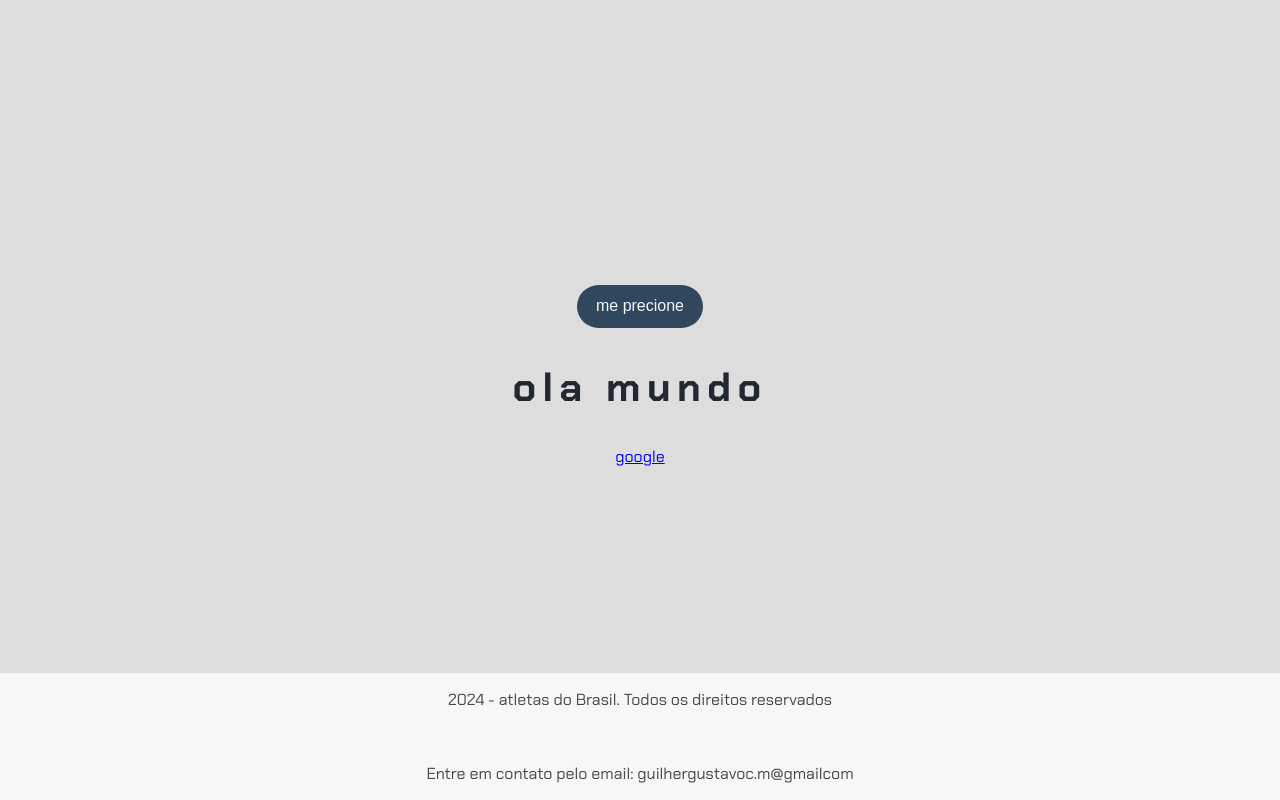
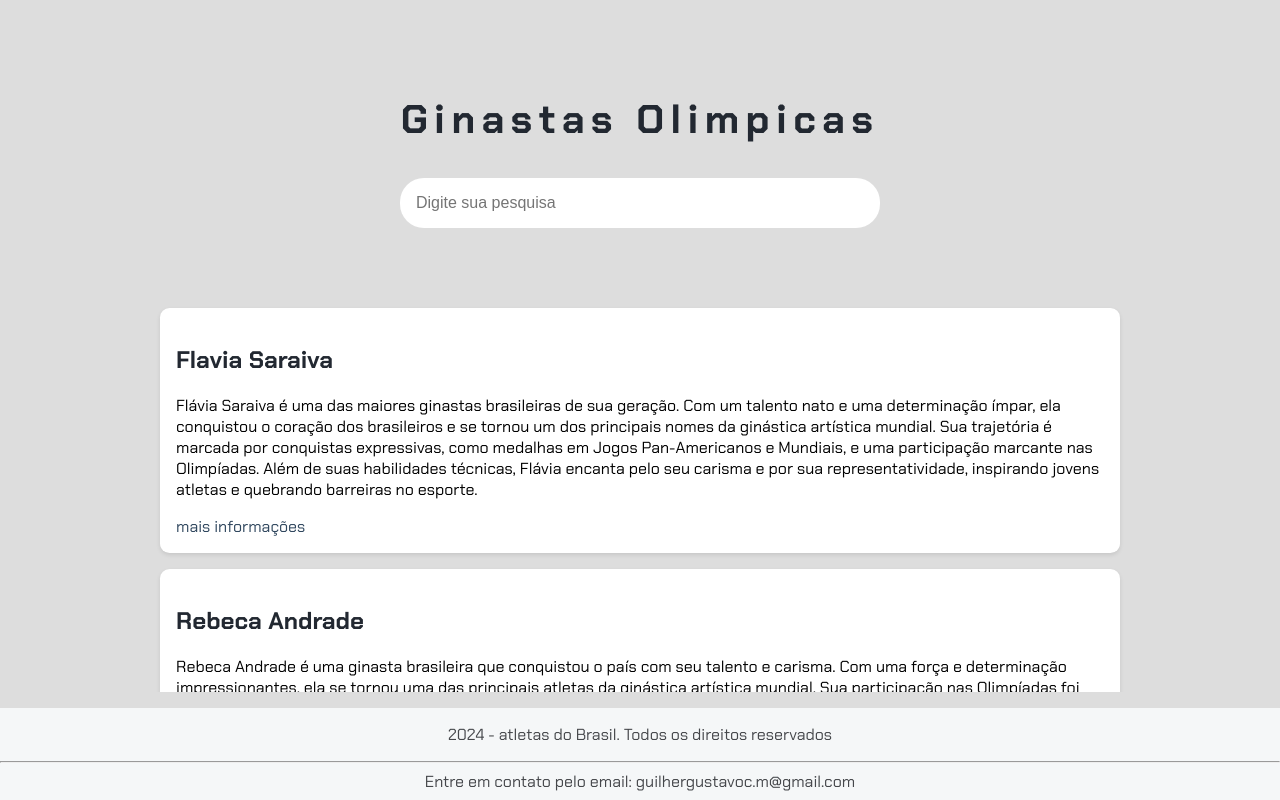
Before and after one commit to guimoreiragit/imersao-alura, a plain HTML site: page Site/index.html in a window 1280 px wide. Drawn offline with Linux system fonts and the light colour scheme.

Commit message:
atualizei o html e adicionei um js
coloquei alguns atletas olimpicos e coloquei um javascript simples

```diff
--- /dev/null
+++ b/Site/app.js
@@ -0,0 +1 @@
+console.log("Olá, mundo");
--- a/Site/index.html
+++ b/Site/index.html
@@ -3,24 +3,46 @@
 <head>
     <meta charset="UTF-8">
     <meta name="viewport" content="width=device-width, initial-scale=1.0">
-    <title>meu novo projeto</title>
+    <title>Atletas</title>
     <link rel="stylesheet" href="style.css">
 </head>
+
 <body>
 
-    <main> <section>
-        <div class = "button">
-            <button>me precione</button>
-        </div>
-        <h1>ola mundo</h1>
-        <a href="https://www.google.com" target="_blank">google </a>
+    <main>
+        <section>
+            <h1>Ginastas Olimpicas</h1>
+            <input type="text" placeholder="Digite sua pesquisa">
+        </section>
+
+        <section class="resultados-pesquisa">
+            <div class="item-resultado">
+                <h2>Flavia Saraiva</h2>
+                <p>Flávia Saraiva é uma das maiores ginastas brasileiras de sua geração. Com um talento nato e uma determinação ímpar, ela conquistou o coração dos brasileiros e se tornou um dos principais nomes da ginástica artística mundial. Sua trajetória é marcada por conquistas expressivas, como medalhas em Jogos Pan-Americanos e Mundiais, e uma participação marcante nas Olimpíadas. Além de suas habilidades técnicas, Flávia encanta pelo seu carisma e por sua representatividade, inspirando jovens atletas e quebrando barreiras no esporte.</p>
+                <a href="https://pt.wikipedia.org/wiki/Flávia_Saraiva" target="_blank">mais informações</a>
+            </div>
+            <div class="item-resultado">
+                <h2>Rebeca Andrade</h2>
+                <p>Rebeca Andrade é uma ginasta brasileira que conquistou o país com seu talento e carisma. Com uma força e determinação impressionantes, ela se tornou uma das principais atletas da ginástica artística mundial. Sua participação nas Olimpíadas foi marcada por momentos históricos, e ela se consolidou como um ícone do esporte brasileiro.</p>
+                <a href="https://pt.wikipedia.org/wiki/Rebeca_Andrade" target="_blank">mais informações</a>
+            </div>
+
+            <div class="item-resultado">
+                <h2>Rayssa Leal</h2>
+                <p>Rayssa Leal, a "Fadinha", é uma skatista brasileira que encantou o mundo com seu talento precoce e sua personalidade contagiante. Com apenas alguns anos, ela já conquistou títulos importantes e se tornou um dos maiores nomes do skate mundial. Sua trajetória inspiradora mostra que a idade não é limite para realizar grandes feitos.</p>
+                <a href="https://pt.wikipedia.org/wiki/Rayssa_Leal" target="_blank">mais informações</a>
+            </div>
+
+        </section>
 
     </main>
 
     <footer>
         <p>2024 - atletas do Brasil. Todos os direitos reservados</p>
-        <br>
-        <p>Entre em contato pelo email: guilhergustavoc.m@gmailcom</p>
+        <hr>
+        <p class="descricao-meta">Entre em contato pelo email: guilhergustavoc.m@gmail.com</p>
     </footer>
-    </body>
+    <script src="app.js"></script>
+</body>
+
 </html>
```
